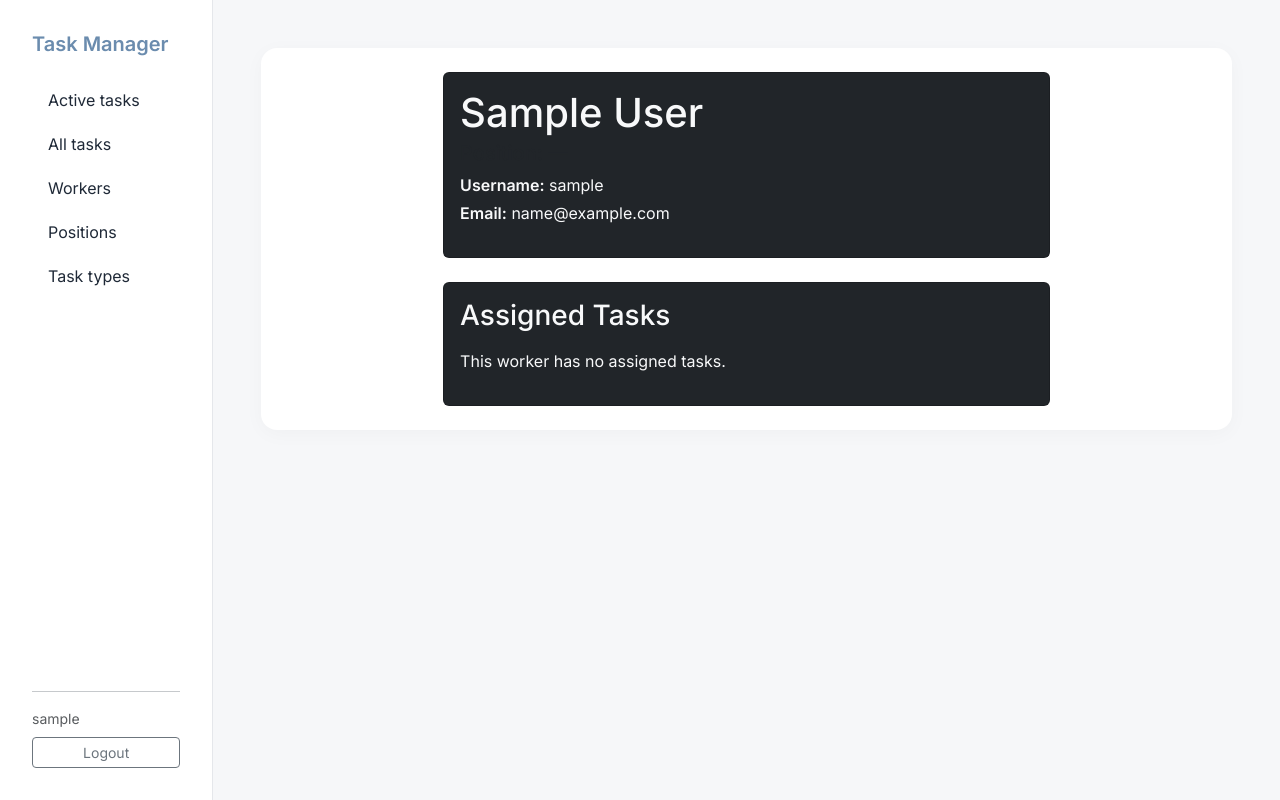
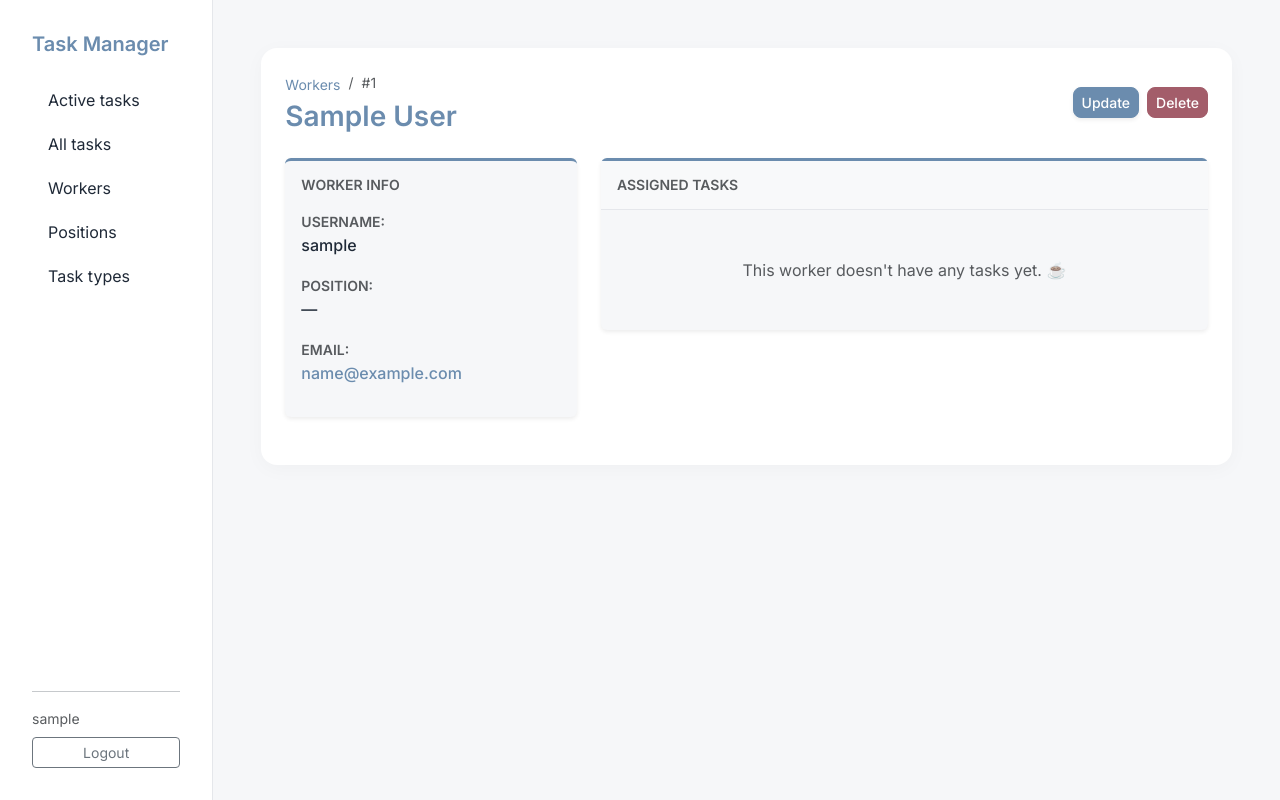
Before and after one commit to strauuch/task-manager, a Django app: page /workers/1/ in a window 1280 px wide. Run offline with Django 5.2, Linux system fonts and the light colour scheme; the visitor is signed in with stand-in values (Sample User, id 1); data comes from the database, SQL or seed files in the repository; data that the repository does not hold is empty.

Commit message:
refactor: update design and improve logic in worker_detail.html

```diff
--- a/templates/tasks/worker_detail.html
+++ b/templates/tasks/worker_detail.html
@@ -1,66 +1,98 @@
 {% extends "base.html" %}
 
 {% block content %}
-<div class="container-fluid px-0">
-  <div class="row justify-content-center">
-    <div class="col-12 col-md-10 col-lg-8">
-
-      <div class="card bg-dark text-light mb-4">
-        <div class="card-body">
-          <h1 class="card-title">{{ worker.first_name }} {{ worker.last_name }}</h1>
-          <h5 class="card-subtitle mb-2 text-muted">
-            {% if worker.position %}
-              Position: {{ worker.position.name }}
-            {% else %}
-              Position: —
-            {% endif %}
-          </h5>
-          <p class="mb-1"><strong>Username:</strong> {{ worker.username }}</p>
-          <p><strong>Email:</strong> {{ worker.email }}</p>
+<div class="d-flex justify-content-between align-items-center mb-4">
+  <div>
+    <nav aria-label="breadcrumb">
+      <ol class="breadcrumb mb-1">
+        <li class="breadcrumb-item"><a href="{% url 'workers-list' %}" class="small text-primary text-decoration-none">Workers</a></li>
+        <li class="breadcrumb-item active small" aria-current="page">#{{ worker.id }}</li>
+      </ol>
+    </nav>
+    <h1 class="h3 fw-bold mb-0 text-primary">{{ worker.first_name }} {{ worker.last_name }}</h1>
+  </div>
+  <div class="d-flex gap-2">
+    <a href="{% url 'worker-update' pk=worker.id %}" class="btn btn-primary btn-sm shadow-sm">
+       Update
+    </a>
+    <a href="{% url 'worker-delete' pk=worker.id %}" class="btn btn-danger-soft btn-sm">
+       Delete
+    </a>
   </div>
 </div>
 
-      <div class="card bg-dark text-light">
+<div class="row g-4">
+  <div class="col-lg-4">
+    <div class="card border-0 border-top border-3 border-primary shadow-sm mb-4">
       <div class="card-body">
-          <h3 class="mb-3">Assigned Tasks</h3>
+        <h5 class="fw-bold mb-3 text-muted text-uppercase small">Worker Info</h5>
+        <div class="mb-2">
+          <span class="text-muted small text-uppercase fw-semibold">Username:</span>
+          <p class="fw-medium">{{ worker.username }}</p>
+        </div>
+        <div class="mb-2">
+          <span class="text-muted small text-uppercase fw-semibold">Position:</span>
+          <p class="fw-medium">{{ worker.position.name|default:"—" }}</p>
+        </div>
+        <div class="mb-0">
+          <span class="text-muted small text-uppercase fw-semibold">Email:</span>
+          <p class="fw-medium text-primary">{{ worker.email }}</p>
+        </div>
+      </div>
+    </div>
+  </div>
+
+  <div class="col-lg-8">
+    <div class="card border-0 border-top border-3 border-primary shadow-sm">
+      <div class="card-body p-0">
+        <div class="p-3 border-bottom bg-light">
+          <h5 class="fw-bold mb-0 small text-muted text-uppercase">Assigned Tasks</h5>
+        </div>
 
         {% if worker.assigned_tasks.exists %}
           <div class="table-responsive">
-              <table class="table table-dark table-striped table-hover mb-0">
-                <thead>
-                  <tr>
-                    <th>Task Name</th>
-                    <th>Priority</th>
-                    <th>Status</th>
-                    <th>Deadline</th>
-                    <th>Type</th>
+            <table class="table table-hover align-middle mb-0">
+              <thead class="bg-light">
+                <tr class="small text-uppercase text-muted">
+                  <th class="ps-3 border-0">Task Name</th>
+                  <th class="border-0 text-center">Priority</th>
+                  <th class="border-0 text-center">Status</th>
+                  <th class="pe-3 border-0 text-end">Deadline</th>
                 </tr>
               </thead>
               <tbody>
                 {% for task in worker.assigned_tasks.all %}
                   <tr>
-                      <td><a href="{{ task.get_absolute_url }}" class="link-light">{{ task.name }}</a></td>
-                      <td>{{ task.get_priority_display }}</td>
-                      <td>{{ task.get_status_display }}</td>
-                      <td>
+                    <td class="ps-3">
+                      <a href="{{ task.get_absolute_url }}" class="link-dark fw-medium text-decoration-none">
+                        {{ task.name }}
+                      </a>
+                      <div class="text-muted small">{{ task.task_type.name }}</div>
+                    </td>
+                    <td class="text-center">
+                      <span class="small">{{ task.get_priority_display }}</span>
+                    </td>
+                    <td class="text-center">
+                      <span class="badge bg-light text-dark border fw-normal">{{ task.get_status_display }}</span>
+                    </td>
+                    <td class="pe-3 text-end small text-muted">
                       {% if task.deadline %}
-                          {{ task.deadline|time:"H:i" }}, {{ task.deadline|date:"d M" }}
+                        {{ task.deadline|date:"d M, H:i" }}
                       {% else %}
                         —
                       {% endif %}
                     </td>
-                      <td>{{ task.task_type.name }}</td>
                   </tr>
                 {% endfor %}
               </tbody>
             </table>
           </div>
         {% else %}
-            <p>This worker has no assigned tasks.</p>
+          <div class="p-5 text-center">
+            <p class="text-muted mb-0">This worker doesn't have any tasks yet. ☕</p>
+          </div>
         {% endif %}
       </div>
-      </div>
-
     </div>
   </div>
 </div>
```
Lines whose indentation alone changed are shown as unchanged.
